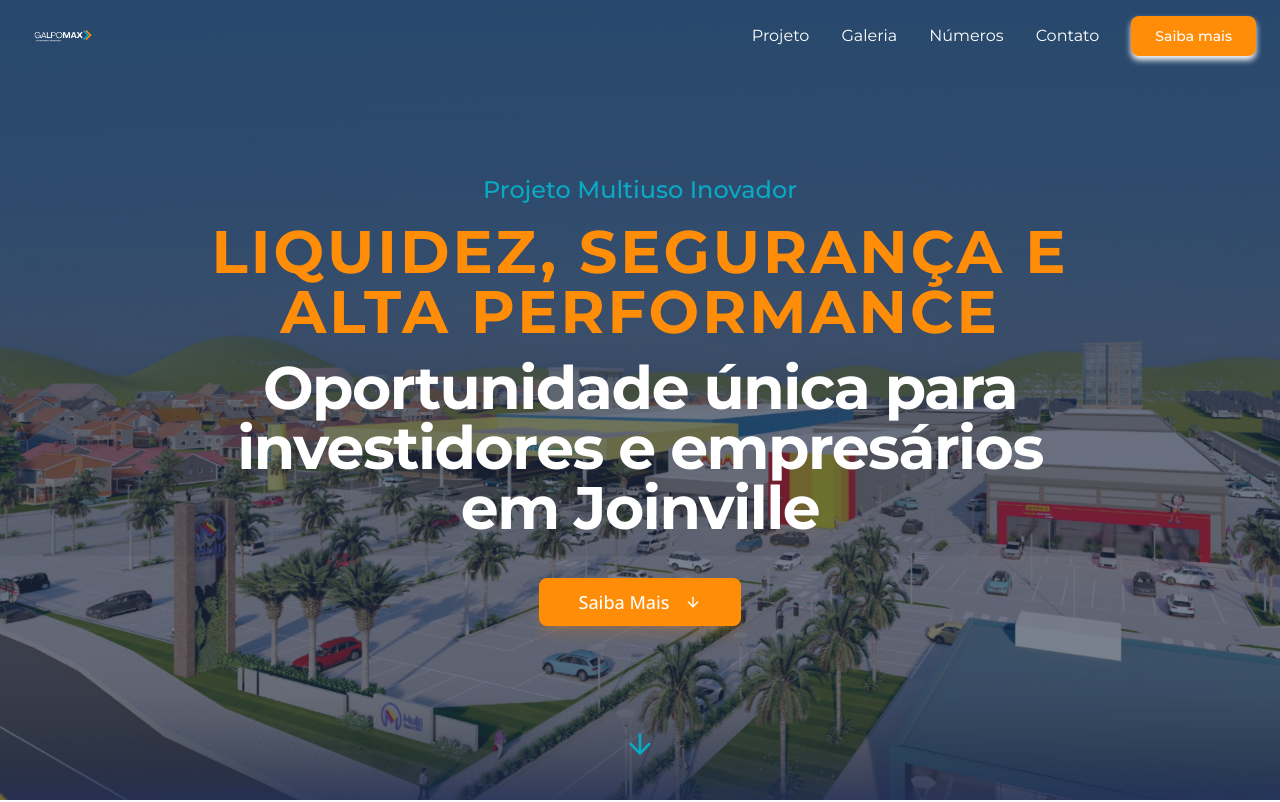
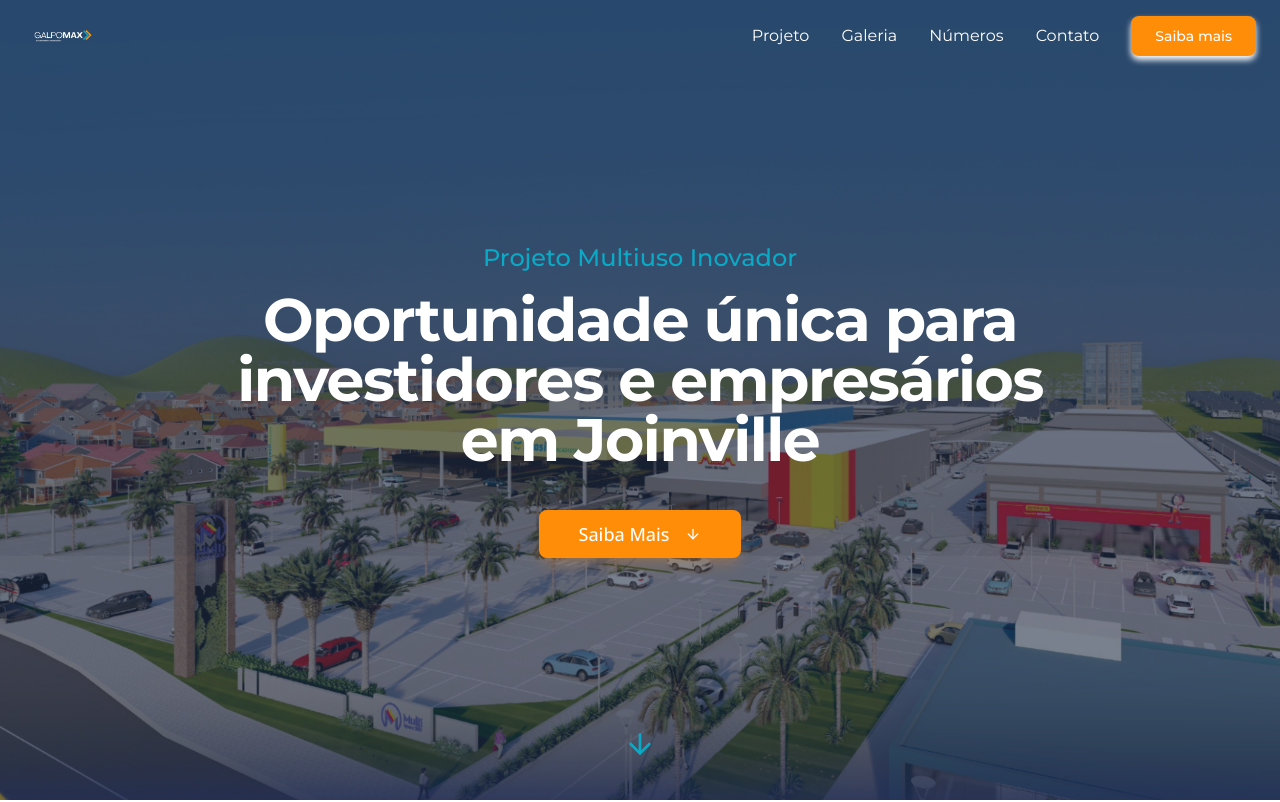
Before and after one commit to biancabela/joinville-investment-hub, a React (Vite) app: page / in a window 1280 px wide. Shown: the top 802 px of the page. Built offline with nearby package versions, Linux system fonts and the light colour scheme.

Commit message:
Reverted to commit 08a4637b036f1962b0b11276e54a9095b366172b

```diff
--- a/src/components/HeroSection.tsx
+++ b/src/components/HeroSection.tsx
@@ -41,7 +41,6 @@ const HeroSection = ({ scrollToSection }: HeroSectionProps) => {
         </span>
 
         <h1 className="text-3xl md:text-4xl lg:text-5xl xl:text-6xl font-bold text-white mb-8 md:mb-10 tracking-tight leading-tight mx-auto animate-fade-in max-w-4xl">
-          <span className="block mb-4 uppercase tracking-wider text-brand-orange">LIQUIDEZ, SEGURANÇA E ALTA PERFORMANCE</span>
           Oportunidade única para investidores e empresários em Joinville
         </h1>
 
```
